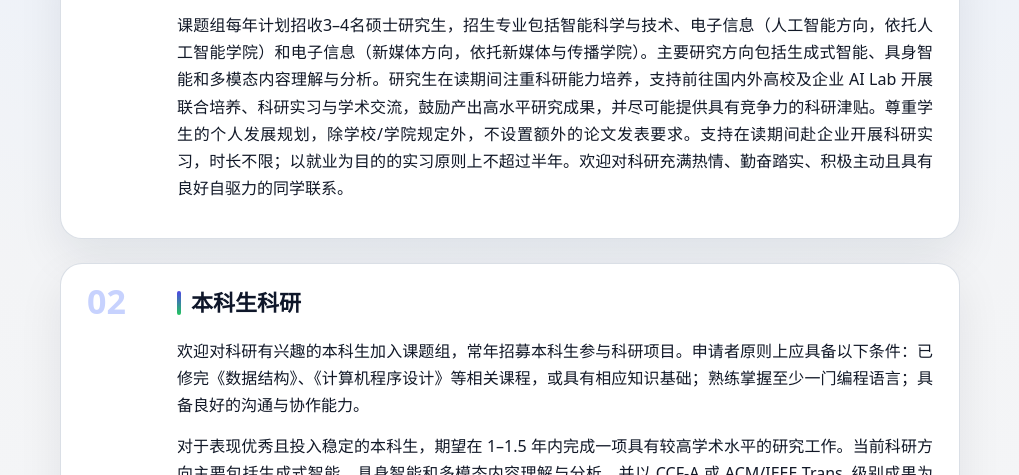
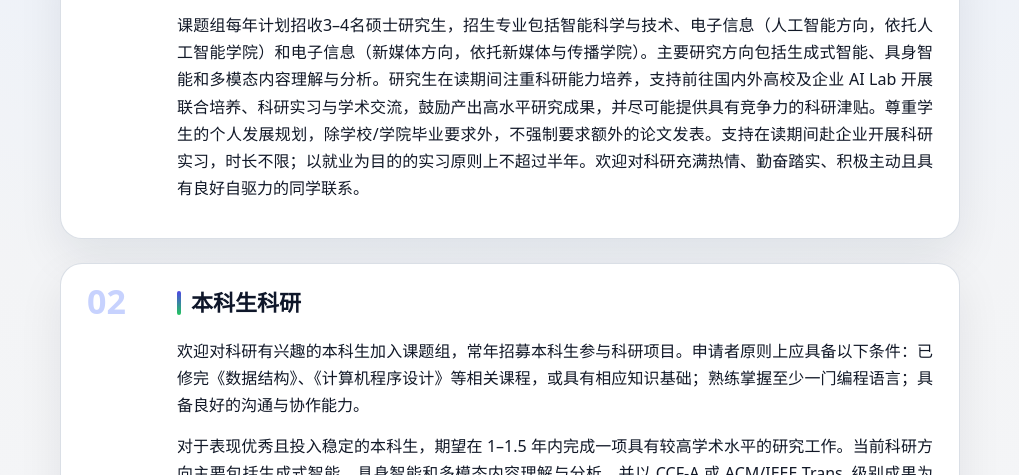
Before and after one commit to viktor-zhou/viktor-zhou.github.io, a plain HTML site: page admissions_zh.html in a window 1280 px wide. Shown: the part 625-1100 px from the top of the page, without its empty margins (130-1149 px from the left). Drawn offline with Linux system fonts and the light colour scheme.

Commit message:
Update admissions_zh.html

```diff
--- a/admissions_zh.html
+++ b/admissions_zh.html
@@ -50,7 +50,7 @@
       <p class="admissions-number" aria-hidden="true">01</p>
       <div>
         <h2 id="graduate-heading">研究生招生</h2>
-        <p>课题组每年计划招收3–4名硕士研究生，招生专业包括智能科学与技术、电子信息（人工智能方向，依托人工智能学院）和电子信息（新媒体方向，依托新媒体与传播学院）。主要研究方向包括生成式智能、具身智能和多模态内容理解与分析。研究生在读期间注重科研能力培养，支持前往国内外高校及企业 AI Lab 开展联合培养、科研实习与学术交流，鼓励产出高水平研究成果，并尽可能提供具有竞争力的科研津贴。尊重学生的个人发展规划，除学校/学院规定外，不设置额外的论文发表要求。支持在读期间赴企业开展科研实习，时长不限；以就业为目的的实习原则上不超过半年。欢迎对科研充满热情、勤奋踏实、积极主动且具有良好自驱力的同学联系。</p>
+        <p>课题组每年计划招收3–4名硕士研究生，招生专业包括智能科学与技术、电子信息（人工智能方向，依托人工智能学院）和电子信息（新媒体方向，依托新媒体与传播学院）。主要研究方向包括生成式智能、具身智能和多模态内容理解与分析。研究生在读期间注重科研能力培养，支持前往国内外高校及企业 AI Lab 开展联合培养、科研实习与学术交流，鼓励产出高水平研究成果，并尽可能提供具有竞争力的科研津贴。尊重学生的个人发展规划，除学校/学院毕业要求外，不强制要求额外的论文发表。支持在读期间赴企业开展科研实习，时长不限；以就业为目的的实习原则上不超过半年。欢迎对科研充满热情、勤奋踏实、积极主动且具有良好自驱力的同学联系。</p>
       </div>
     </section>
 
```
